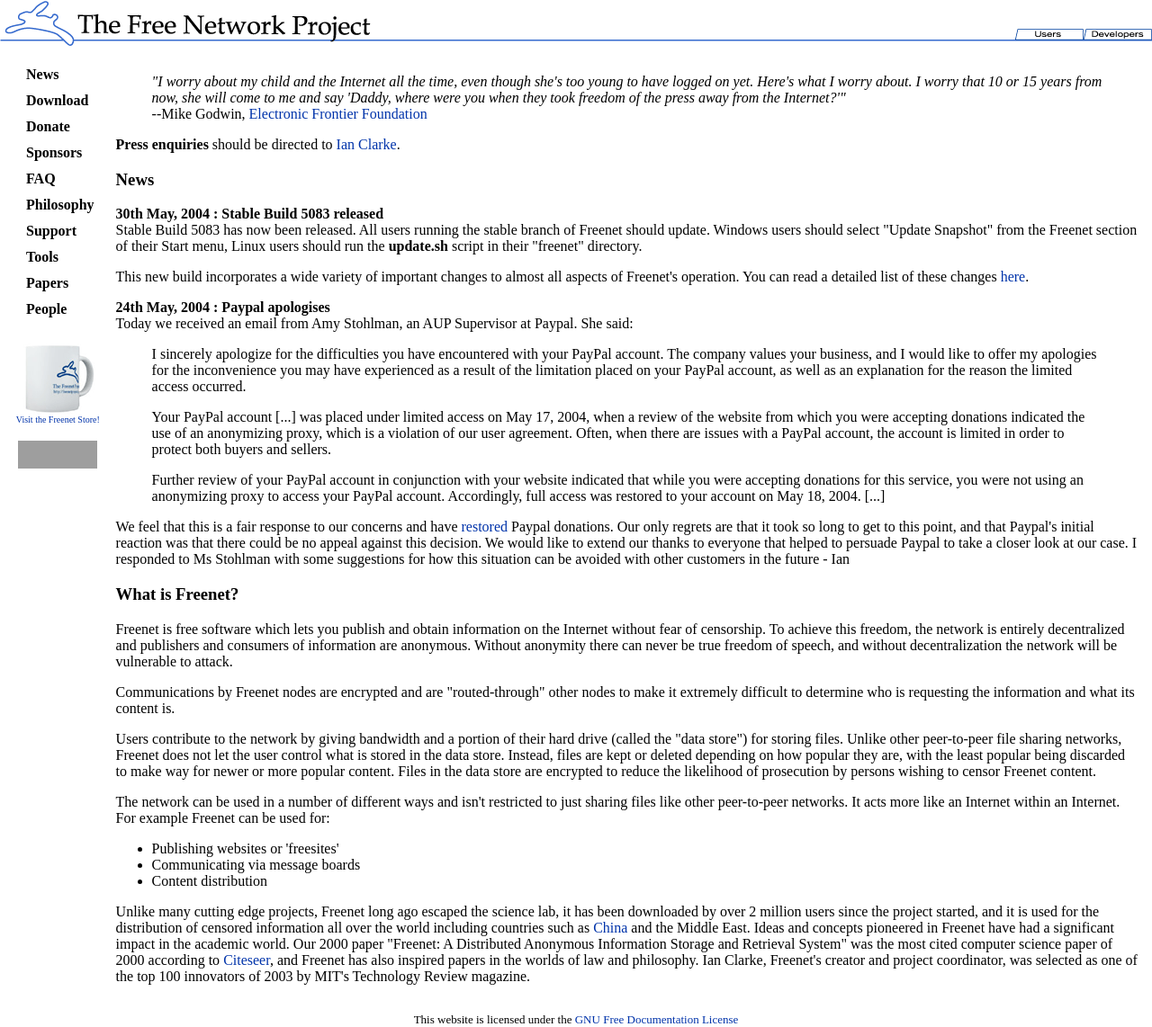
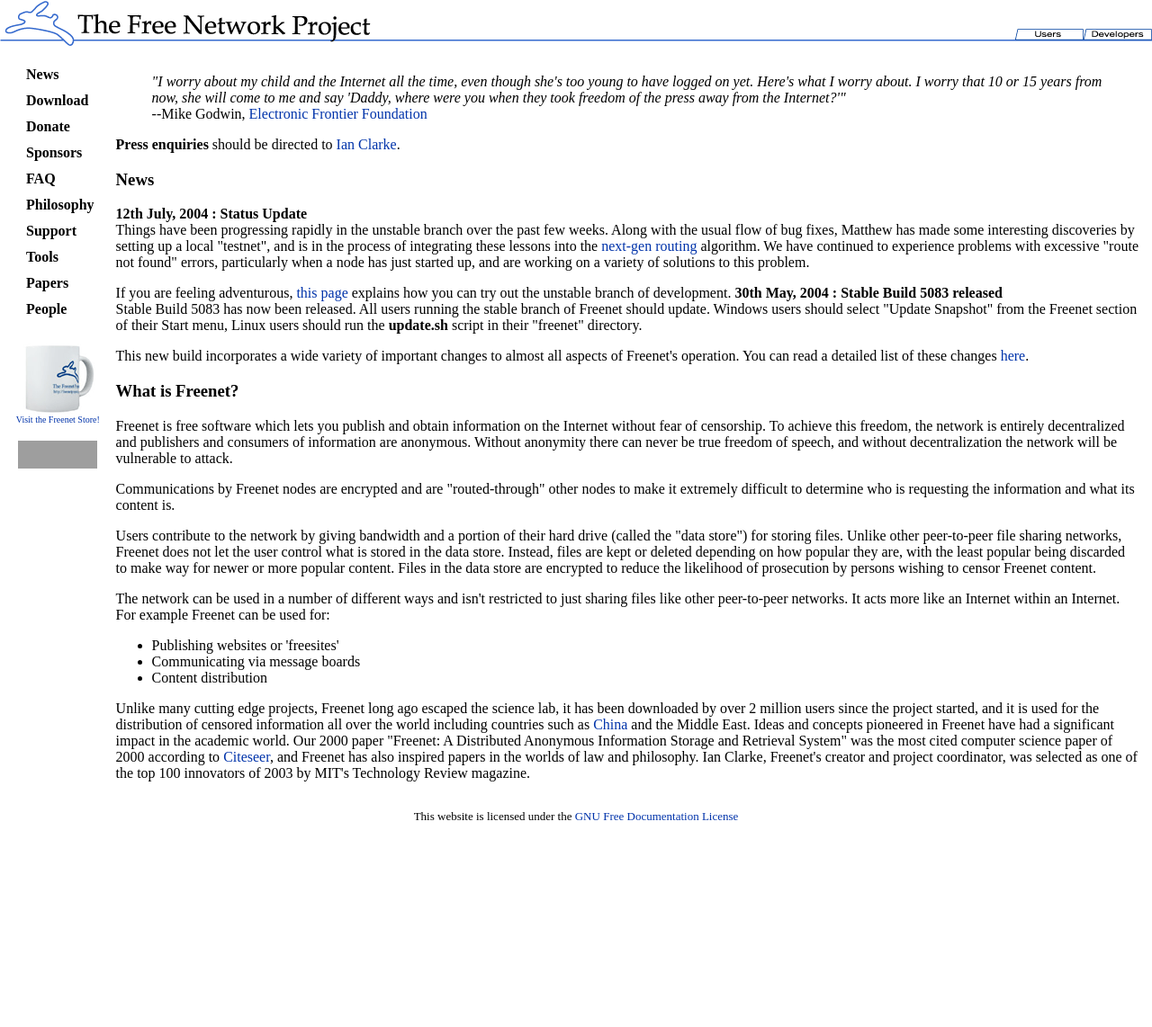
Before and after one commit to hyphanet/website-old, a PHP site: page /SSK/ in a window 1280 px wide. Shown: the whole page at 90% size. After the commit the page ends 912 px from the top, so only its background shows below. Run offline with PHP 8.4, Linux system fonts and the light colour scheme; data that the repository does not hold is empty; grey boxes are pictures that could not be loaded.

Commit message:
update
git-svn-id: file:///home/toad/git-migration/temprepository/trunk/website@6720 67a373e5-eb02-0410-a15c-ee090a768436

```diff
--- a/pages/news.php
+++ b/pages/news.php
@@ -2,6 +2,19 @@
 few sentences - create a separate page and link to that (ie. Slashdot
 style). -->
 <h3>News</h3>
+<b>12th July, 2004 : Status Update</b><br>
+Things have been progressing rapidly in the unstable branch over the
+past few weeks.  Along with the usual flow of bug fixes, Matthew
+has made some interesting discoveries by setting up a local "testnet",
+and is in the process of integrating these lessons into the
+<a href="/index.php?page=ngrouting">next-gen routing</a> algorithm.
+We have continued to experience problems with excessive "route not
+found" errors, particularly when a node has just started up, and
+are working on a variety of solutions to this problem.
+<p>
+If you are feeling adventurous, <a href="?page=tryunstable">this page</a>
+explains how you can try out the unstable branch of development.
+
 <b>30th May, 2004 : Stable Build 5083 released</b><br>
 Stable Build 5083 has now been released.  All users running the stable
 branch of Freenet should update.  Windows users should select "Update
@@ -12,37 +25,3 @@ This new build incorporates a wide variety of important changes to
 almost all aspects of Freenet's operation.  You can read a detailed list
 of these changes <a href="http://article.gmane.org/gmane.network.freenet.devel/14035">
 here</a>.
-<p>
-<b>24th May, 2004 : Paypal apologises</b><br>
-Today we received an email from Amy Stohlman, an AUP Supervisor at Paypal.
-She said:
-<blockquote>
-I sincerely apologize for the difficulties you have encountered with
-your PayPal account.  The company values your business, and I would
-like to offer my apologies for the inconvenience you may have
-experienced as a result of the limitation placed on your PayPal
-account, as well as an explanation for the reason the limited access
-occurred.
-<p>
-Your PayPal account [...] was placed under
-limited access on May 17, 2004, when a review of the website from which
-you were accepting donations indicated the use of an anonymizing proxy,
-which is a violation of our user agreement.  Often, when there are
-issues with a PayPal account, the account is limited in order to
-protect both buyers and sellers.
-<p>
-Further review of your PayPal account in conjunction with your website
-indicated that while you were accepting donations for this service, you
-were not using an anonymizing proxy to access your PayPal account.
-Accordingly, full access was restored to your account on May 18,
-2004.  [...]
-</blockquote>
-We feel that this is a fair response to our concerns and have <a href="/index.php?page=donate">restored</a>
-Paypal donations.  Our only regrets
-are that it took so long to get to this point, and that Paypal's initial
-reaction was that there could be no appeal against this decision.
-We would like to extend
-our thanks to everyone that helped to persuade Paypal to take a closer
-look at our case.  I responded to Ms Stohlman with
-some suggestions for how this situation can be avoided with other
-customers in the future - Ian
--- a/pages/ngrouting.php
+++ b/pages/ngrouting.php
@@ -250,8 +250,8 @@ is optimal.  Now clearly there will always be room for refinement
 in the manner in which the new algorithm estimates routing times
 </ul>
 <h3>Current Status</h3>
-NGRouting is now being tested in our "unstable" branch - you can find instructions
-for testing it <a href="index.php?page=tryng">here</a>.
+NGRouting is now deployed in both the stable and the <a href="?page=tryunstable">unstable</a>
+development branches.
 <h3>Interested in helping?</h3>
 In addition to joining our development effort, you can really help us to make
 this all a reality by donating whatever you can spare to the project on our
--- a/pages/stateof180204.php
+++ b/pages/stateof180204.php
@@ -69,5 +69,5 @@ directly at ian@freenetproject.org.
 <p>
 If you would like to try out the very latest trial version of the Rate
 Limiting algorithm you will need to run the "unstable" branch of Freenet,
-<a href="/index.php?page=tryng">this page</a> will explain how to do
+<a href="/index.php?page=tryunstable">this page</a> will explain how to do
 this.
```
Also changed, not shown: pages/tryng.php (deleted, +0 -63 lines), pages/tryunstable.php (added, +26 -0 lines).
